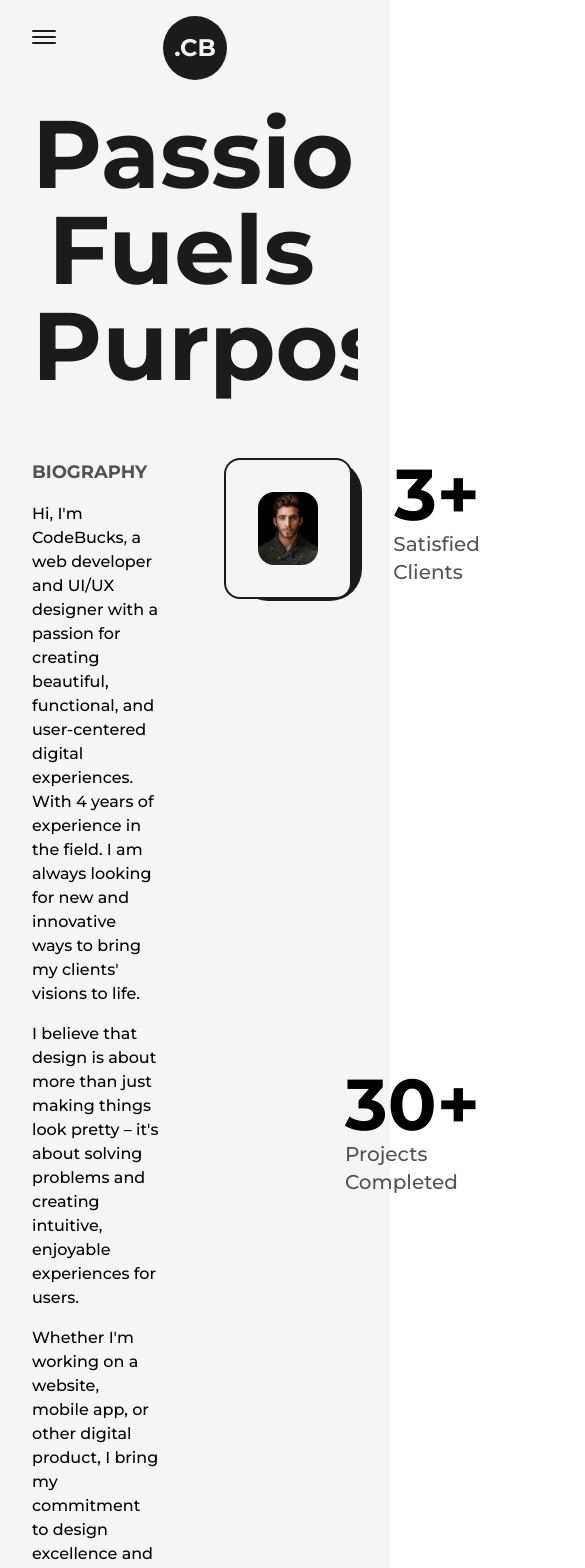
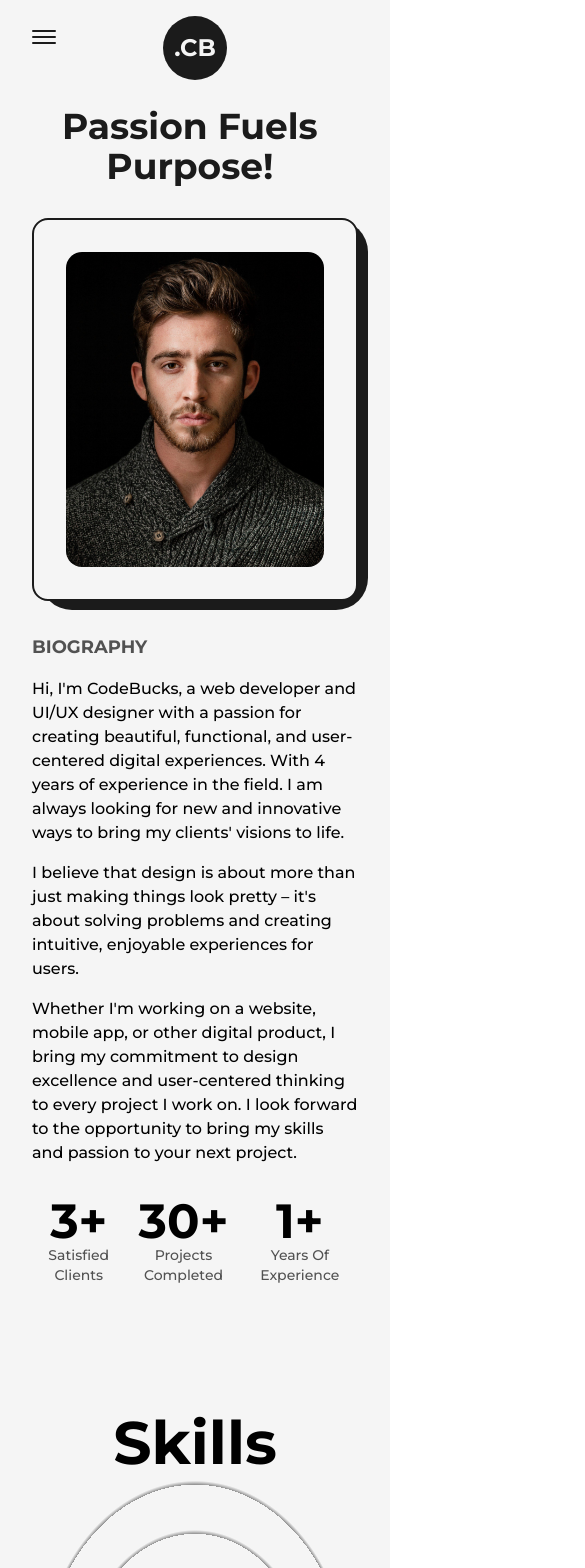
Before and after one commit to IhorKytsak/portfolio, a Next.js app: page /about in a window 390 px wide. Shown: the top 1568 px of the page, 585 px wide, since content can reach past the window. Built offline with nearby package versions, Linux system fonts and the light colour scheme.

Commit message:
Made the about page responsive

```diff
--- a/src/components/Education.js
+++ b/src/components/Education.js
@@ -8,7 +8,7 @@ const Details = ({ type, time, place, info }) => {
   return (
     <li
       ref={ref}
-      className='my-8 first:mt-0 last:mb-0 w-[60%] mx-auto flex flex-col items-center justify-between'
+      className='my-8 first:mt-0 last:mb-0 w-[60%] mx-auto flex flex-col items-center justify-between md:w-[80%]'
     >
       <LiIcon reference={ref} />
       <motion.div
@@ -16,11 +16,13 @@ const Details = ({ type, time, place, info }) => {
         whileInView={{ y: 0 }}
         transition={{ duration: 0.5, type: 'spring' }}
       >
-        <h3 className='capitalize font-bold text-2xl'>{type}</h3>
-        <span className='capitalize font-medium text-dark/75 dark:text-light/75'>
+        <h3 className='capitalize font-bold text-2xl sm:text-xl xs:text-lg'>
+          {type}
+        </h3>
+        <span className='capitalize font-medium text-dark/75 dark:text-light/75 xs:text-sm'>
           {time} | {place}
         </span>
-        <p className='font-medium w-full'>{info}</p>
+        <p className='font-medium w-full md:text-sm'>{info}</p>
       </motion.div>
     </li>
   )
@@ -35,13 +37,15 @@ const Education = () => {
 
   return (
     <div className='my-64'>
-      <h2 className='font-bold text-8xl mb-32 w-full text-center'>Education</h2>
-      <div ref={ref} className=' w-[75%] mx-auto relative'>
+      <h2 className='font-bold text-8xl mb-32 w-full text-center md:text-6xl sm:text-4xl md:mb-16'>
+        Education
+      </h2>
+      <div ref={ref} className=' w-[75%] mx-auto relative lg:w-[80%] md:w-full'>
         <motion.div
           style={{ scaleY: scrollYProgress }}
-          className='absolute left-9 top-0 w-[4px] h-full bg-dark origin-top dark:bg-light'
+          className='absolute left-9 top-0 w-[4px] h-full bg-dark origin-top dark:bg-light md:w-[2px] md:left-[30px] xs:left-[20px]'
         />
-        <ul className='w-full flex flex-col items-start justify-between ml-4'>
+        <ul className='w-full flex flex-col items-start justify-between ml-4 xs:ml-2'>
           <Details
             type='Bachelor Of Science In Computer Science'
             time='2016-2020'
--- a/src/components/Experience.js
+++ b/src/components/Experience.js
@@ -8,7 +8,7 @@ const Details = ({ position, company, companyLink, time, address, work }) => {
   return (
     <li
       ref={ref}
-      className='my-8 first:mt-0 last:mb-0 w-[60%] mx-auto flex flex-col items-center justify-between'
+      className='my-8 first:mt-0 last:mb-0 w-[60%] mx-auto flex flex-col items-center justify-between md:w-[80%]'
     >
       <LiIcon reference={ref} />
       <motion.div
@@ -16,7 +16,7 @@ const Details = ({ position, company, companyLink, time, address, work }) => {
         whileInView={{ y: 0 }}
         transition={{ duration: 0.5, type: 'spring' }}
       >
-        <h3 className='capitalize font-bold text-2xl'>
+        <h3 className='capitalize font-bold text-2xl sm:text-xl xs:text-lg'>
           {position}&nbsp;
           <a
             href={companyLink}
@@ -26,10 +26,10 @@ const Details = ({ position, company, companyLink, time, address, work }) => {
             @{company}
           </a>
         </h3>
-        <span className='capitalize font-medium text-dark/75 dark:text-light/75'>
+        <span className='capitalize font-medium text-dark/75 dark:text-light/75 xs:text-sm'>
           {time} | {address}
         </span>
-        <p className='font-medium w-full'>{work}</p>
+        <p className='font-medium w-full md:text-sm'>{work}</p>
       </motion.div>
     </li>
   )
@@ -44,15 +44,15 @@ const Experience = () => {
 
   return (
     <div className='my-64'>
-      <h2 className='font-bold text-8xl mb-32 w-full text-center'>
+      <h2 className='font-bold text-8xl mb-32 w-full text-center md:text-6xl sm:text-4xl md:mb-16'>
         Experience
       </h2>
-      <div ref={ref} className=' w-[75%] mx-auto relative'>
+      <div ref={ref} className=' w-[75%] mx-auto relative lg:w-[80%] md:w-full'>
         <motion.div
           style={{ scaleY: scrollYProgress }}
-          className='absolute left-9 top-0 w-[4px] h-full bg-dark origin-top dark:bg-light'
+          className='absolute left-9 top-0 w-[4px] h-full bg-dark origin-top dark:bg-light md:w-[2px] md:left-[30px] xs:left-[20px]'
         />
-        <ul className='w-full flex flex-col items-start justify-between ml-4'>
+        <ul className='w-full flex flex-col items-start justify-between ml-4 xs:ml-2'>
           <Details
             position='Software Engineer'
             company='Google'
--- a/src/components/LiIcon.js
+++ b/src/components/LiIcon.js
@@ -8,7 +8,12 @@ const LiIcon = ({ reference }) => {
 
   return (
     <figure className='absolute left-0 stroke-dark dark:stroke-light'>
-      <svg className='-rotate-90' width='75' height='75' viewBox='0 0 100 100'>
+      <svg
+        className='-rotate-90 md:w-[60px] md:h-[60px] xs:w-[40px] xs:h-[40px]'
+        width='75'
+        height='75'
+        viewBox='0 0 100 100'
+      >
         <circle
           cx='75'
           cy='50'
--- a/src/components/Skills.js
+++ b/src/components/Skills.js
@@ -3,7 +3,7 @@ import { motion } from 'framer-motion'
 const Skill = ({ name, x, y }) => {
   return (
     <motion.div
-      className='flex items-center justify-center rounded-full font-semibold bg-dark text-light py-3 px-6 shadow-dark cursor-pointer absolute dark:text-dark dark:bg-light'
+      className='flex items-center justify-center rounded-full font-semibold bg-dark text-light py-3 px-6 shadow-dark cursor-pointer absolute dark:text-dark dark:bg-light lg:py-2 lg:px-4 md:text-sm md:py-1.5 md:px-3 xs:bg-transparent xs:dark:bg-transparent xs:text-dark xs:dark:text-light xs:font-bold'
       whileHover={{ scale: 1.05 }}
       initial={{ x: 0, y: 0 }}
       whileInView={{ x, y, transition: { duration: 1.5 } }}
@@ -17,8 +17,14 @@ const Skill = ({ name, x, y }) => {
 const Skills = () => {
   return (
     <>
-      <h2 className='font-bold text-8xl mt-64 w-full text-center'>Skills</h2>
-      <div className='w-full h-screen relative flex items-center justify-center rounded-full bg-circularLight dark:bg-circularDark'>
+      <h2 className='font-bold text-8xl mt-64 w-full text-center md:text-6xl md:mt-32'>
+        Skills
+      </h2>
+      <div
+        className='w-full h-screen relative flex items-center justify-center rounded-full bg-circularLight dark:bg-circularDark
+      lg:h-[80vh] sm:h-[60vh] xs:h-[50vh] lg:bg-circularLightLg lg:dark:bg-circularDarkLg md:bg-circularLightMd md:dark:bg-circularDarkMd
+      sm:bg-circularLightSm sm:dark:bg-circularDarkSm'
+      >
         <Skill name='Web' x='0vw' y='0vw' />
         <Skill name='HTML' x='19vw' y='2vw' />
         <Skill name='CSS' x='5vw' y='-10vw' />
--- a/src/pages/about.js
+++ b/src/pages/about.js
@@ -45,9 +45,15 @@ const About = () => {
       </Head>
       <main className='flex w-full flex-col items-center justify-center dark:text-light'>
         <Layout className='pt-16'>
-          <AnimatedText text='Passion Fuels Purpose!' className='mb-16' />
-          <div className='grid w-full grid-cols-8 gap-16'>
-            <div className='col-span-3 flex flex-col items-start justify-start '>
+          <AnimatedText
+            text='Passion Fuels Purpose!'
+            className='mb-16 lg:!text-7xl sm:!text-6xl xs:!text-4xl sm:mb-8'
+          />
+          <div className='grid w-full grid-cols-8 gap-16 sm:gap-8'>
+            <div
+              className='col-span-3 flex flex-col items-start justify-start
+            xl:col-span-4 md:order-2 md:col-span-8'
+            >
               <h2 className='mb-4 text-lg font-bold uppercase text-dark/75 dark:text-light/75'>
                 Biography
               </h2>
@@ -71,7 +77,7 @@ const About = () => {
                 your next project.
               </p>
             </div>
-            <div className='col-span-3 relative h-max rounded-2xl border-2 border-solid border-dark bg-light p-8 dark:bg-dark dark:border-light'>
+            <div className='col-span-3 relative h-max rounded-2xl border-2 border-solid border-dark bg-light p-8 dark:bg-dark dark:border-light xl:col-span-4 md:order-1 md:col-span-8'>
               <div className='absolute top-0 -right-3 -z-10 w-[102%] h-[103%] rounded-[2rem] bg-dark dark:bg-light' />
               <Image
                 src={profilePic}
@@ -81,28 +87,28 @@ const About = () => {
                 sizes='(max-width: 768px) 100vw, (max-width: 1200px) 50vw, 33vw'
               />
             </div>
-            <div className='col-span-2 flex flex-col items-end justify-between'>
-              <div className='flex flex-col items-end justify-center'>
-                <span className='inline-block text-7xl font-bold'>
+            <div className='col-span-2 flex flex-col items-end justify-between xl:col-span-8 xl:flex-row xl:items-center md:order-3'>
+              <div className='flex flex-col items-end justify-center xl:items-center'>
+                <span className='inline-block text-7xl font-bold md:text-6xl sm:text-5xl sx:text-4xl'>
                   <AnimatedNumbers value={3} />+
                 </span>
-                <h2 className='text-xl font-medium capitalize text-dark/75 dark:text-light/75'>
+                <h2 className='text-xl font-medium capitalize text-dark/75 dark:text-light/75 xl:text-center md:text-lg sm:text-base xs:text-sm'>
                   satisfied clients
                 </h2>
               </div>
-              <div className='flex flex-col items-end justify-center'>
-                <span className='inline-block text-7xl font-bold'>
+              <div className='flex flex-col items-end justify-center xl:items-center'>
+                <span className='inline-block text-7xl font-bold md:text-6xl sm:text-5xl sx:text-4xl'>
                   <AnimatedNumbers value={30} />+
                 </span>
-                <h2 className='text-xl font-medium capitalize text-dark/75 dark:text-light/75'>
+                <h2 className='text-xl font-medium capitalize text-dark/75 dark:text-light/75 xl:text-center md:text-lg sm:text-base xs:text-sm'>
                   projects completed
                 </h2>
               </div>
-              <div className='flex flex-col items-end justify-center'>
-                <span className='inline-block text-7xl font-bold'>
+              <div className='flex flex-col items-end justify-center xl:items-center'>
+                <span className='inline-block text-7xl font-bold md:text-6xl sm:text-5xl sx:text-4xl'>
                   <AnimatedNumbers value={1} />+
                 </span>
-                <h2 className='text-xl font-medium capitalize text-dark/75 dark:text-light/75'>
+                <h2 className='text-xl font-medium capitalize text-dark/75 dark:text-light/75 xl:text-center md:text-lg sm:text-base xs:text-sm'>
                   years of experience
                 </h2>
               </div>
--- a/tailwind.config.js
+++ b/tailwind.config.js
@@ -21,6 +21,21 @@ module.exports = {
           'repeating-radial-gradient(rgba(0,0,0,0.4) 2px, #f5f5f5 5px, #f5f5f5 100px);',
         circularDark:
           'repeating-radial-gradient(rgba(255,255,255,0.5) 2px, #1b1b1b 8px, #1b1b1b 100px);',
+        circularLightLg:
+          'repeating-radial-gradient(rgba(0,0,0,0.4) 2px, #f5f5f5 5px, #f5f5f5 80px);',
+        circularDarkLg:
+          'repeating-radial-gradient(rgba(255,255,255,0.5) 2px, #1b1b1b 8px, #1b1b1b 80px);',
+        circularLightMd:
+          'repeating-radial-gradient(rgba(0,0,0,0.4) 2px,#f5f5f5 5px,#f5f5f5 60px)',
+
+        circularDarkMd:
+          'repeating-radial-gradient(rgba(255,255,255,0.5) 2px,#1b1b1b 8px,#1b1b1b 60px)',
+
+        circularLightSm:
+          'repeating-radial-gradient(rgba(0,0,0,0.4) 2px,#f5f5f5 5px,#f5f5f5 40px)',
+
+        circularDarkSm:
+          'repeating-radial-gradient(rgba(255,255,255,0.5) 2px,#1b1b1b 8px,#1b1b1b 40px)',
       },
     },
     screens: {
```
